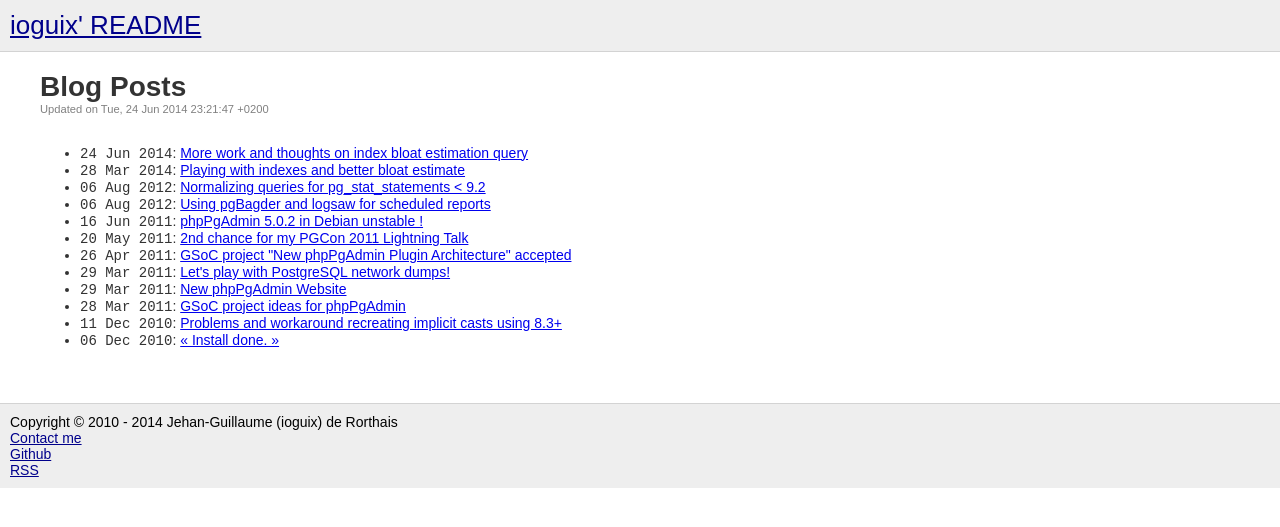
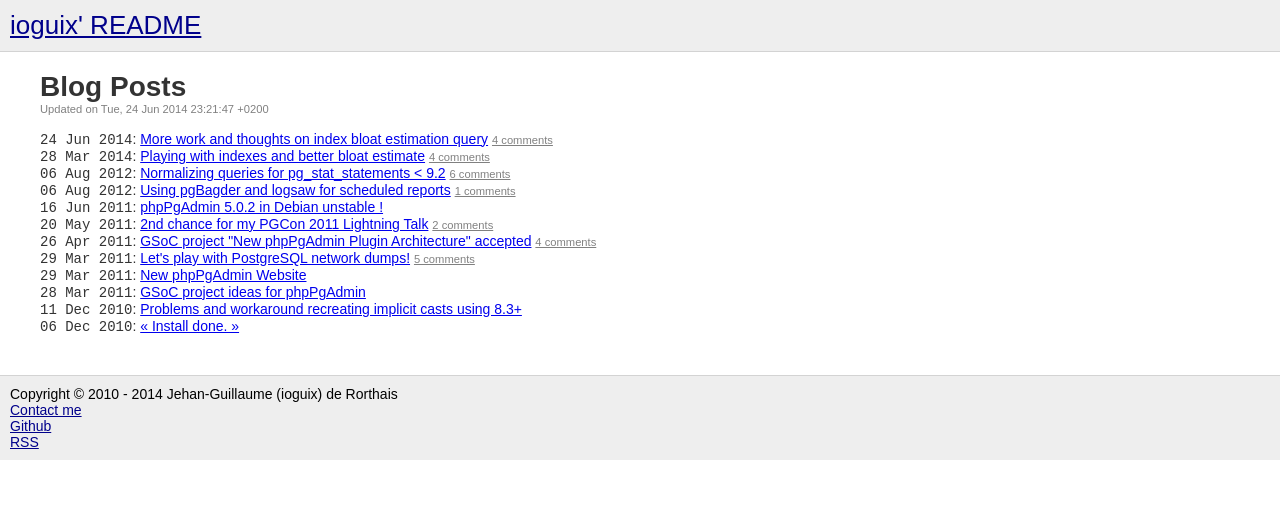
Before and after one commit to VenuMadhavVennu/ioguix.github.io, a Jekyll site: the page built from index.html, in a window 1280 px wide. Shown: the top 527 px of the page. Built offline with Jekyll 4.4.1, drawn with Linux system fonts in a browser that asks for light colours.

Commit message:
Add # of comments on index page

```diff
--- a/css/screen.css
+++ b/css/screen.css
@@ -40,8 +40,14 @@ div.header a.title:link,
   margin: 0;
 }
 
+ul.posts {
+  margin: 0;
+  padding: 0;
+  list-style: none;
+}
+
 ul.posts > li > span {
-  font-family: monospace
+  font-family: monospace;
 }
 
 /* Posts */
--- a/index.html
+++ b/index.html
@@ -8,7 +8,18 @@ layout: default
   <br />
   <ul class="posts">
     {% for post in site.posts %}
-    <li><span>{{ post.date | date_to_string }}</span>: <a href="{{ post.url }}">{{ post.title }}</a></li>
+      {% assign nb_cmts = 0 %}
+      {% for cmt in site.pages %}
+        {% if cmt.title == post.title %}
+          {% assign nb_cmts = nb_cmts | plus: 1 %}
+        {% endif %}
+      {% endfor %}
+    <li>
+      <span>{{ post.date | date_to_string }}</span>: <a href="{{ post.url }}">{{ post.title }}</a>
+      {% if nb_cmts > 0 %}
+      <a href="{{ post.url }}#comments" class="meta_infos">{{ nb_cmts }} comments</a>
+      {% endif %}
+    </li>
     {% endfor %}
   </ul>
 
```
